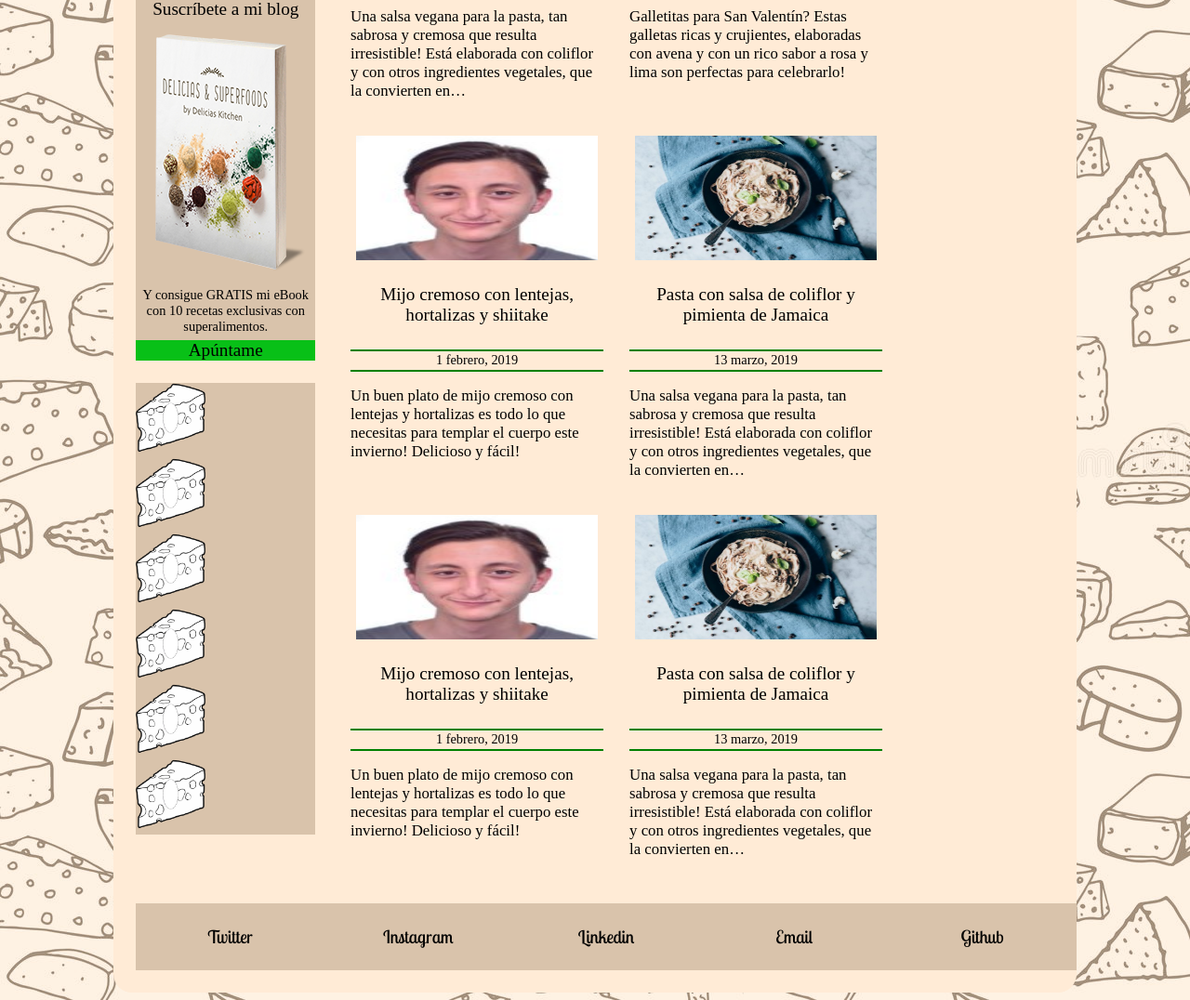
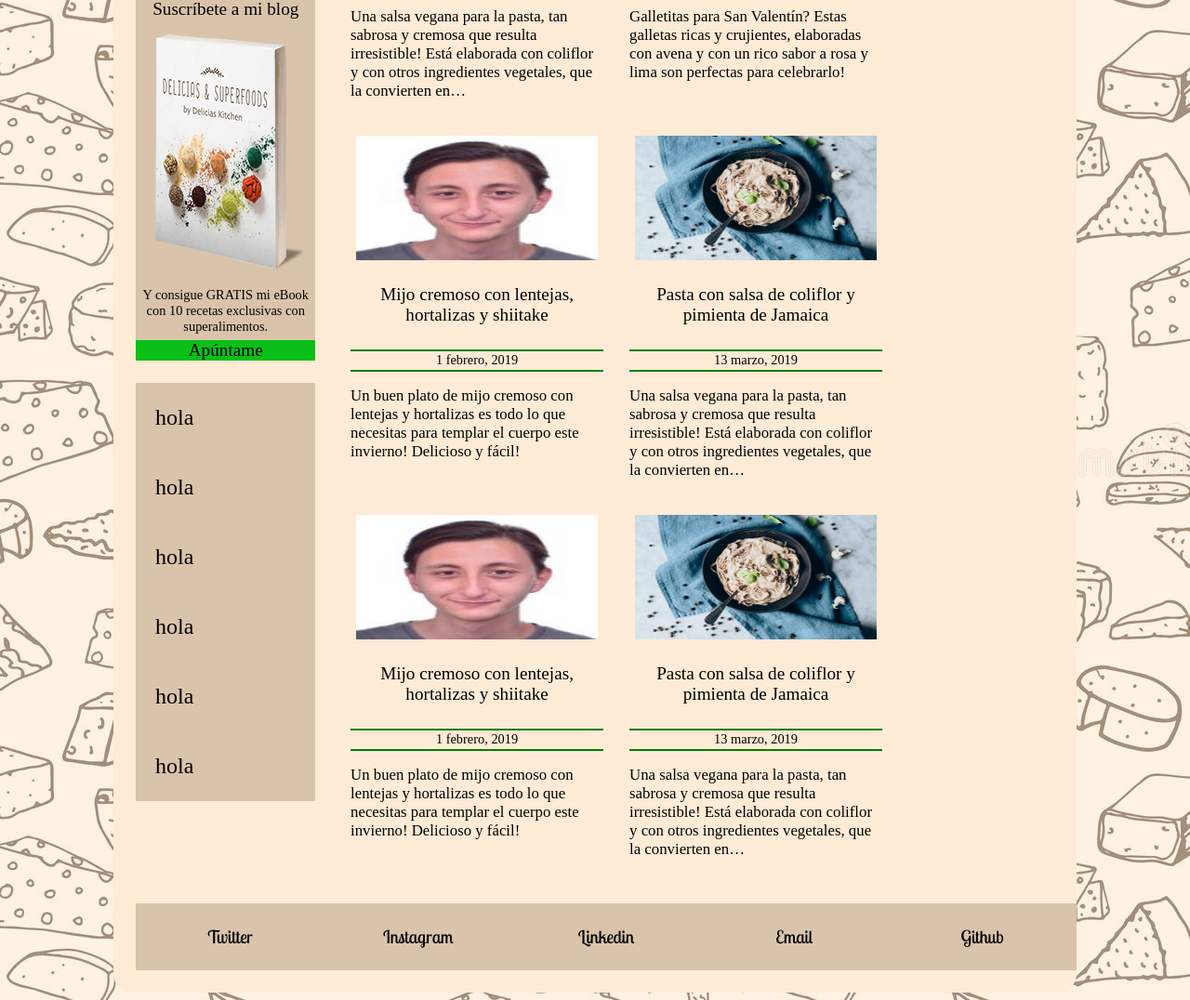
Before and after one commit to FranciscoMejias/M04Pages, a PHP site: page / in a window 1280 px wide. Shown: the part 716-1792 px from the top of the page at 93% size. Run offline with PHP 8.4, Linux system fonts and the light colour scheme.

Commit message:
Practica REcetas

```diff
--- a/Mejias_Francisco_DAMr/css/index.css
+++ b/Mejias_Francisco_DAMr/css/index.css
@@ -1,4 +1,4 @@
-/*     SECTION PAGINACION     */
+/*     DIV LEFT     */
 div.left {
     width: 20%;
     margin: 0px;
@@ -96,13 +96,21 @@ section.paginacion ul li {
 section.paginacion ul li a{
     margin: 0px;
     padding: 0px;
+    position: relative;
+    display: inline-block;
+    text-align: center;
+    background-image: url(../imagenes/anotherQuesito.png);
 }
 
-section.paginacion ul li a img{
-    max-width: 75px;
+section.paginacion ul li a p::before{
     margin: 0px;
     padding: 0px;
-    content: attr('1');
+    content: "hola";
+    position: relative;
+    top: 50%;
+    left: 50%;
+    transform: translate(-50%, -50%);
+    z-index: 10;
 }
 
 
--- a/Mejias_Francisco_DAMr/index.html
+++ b/Mejias_Francisco_DAMr/index.html
@@ -61,12 +61,12 @@ APELLIDOS: Mejias Brioso
             </aside>
             <section class="paginacion">
                 <ul>
-                    <li><a href=""><img src="imagenes/anotherQuesito.png"></a></li>
-                    <li><a href=""><img src="imagenes/anotherQuesito.png"></a></li>
-                    <li><a href=""><img src="imagenes/anotherQuesito.png"></a></li>
-                    <li><a href=""><img src="imagenes/anotherQuesito.png"></a></li>
-                    <li><a href=""><img src="imagenes/anotherQuesito.png"></a></li>
-                    <li><a href=""><img src="imagenes/anotherQuesito.png"></a></li>
+                    <li><a href=""><p></p></a></li>
+                    <li><a href=""><p></p></a></li>
+                    <li><a href=""><p></p></a></li>
+                    <li><a href=""><p></p></a></li>
+                    <li><a href=""><p></p></a></li>
+                    <li><a href=""><p></p></a></li>
                 </ul>
             </section>
         </div>
```
